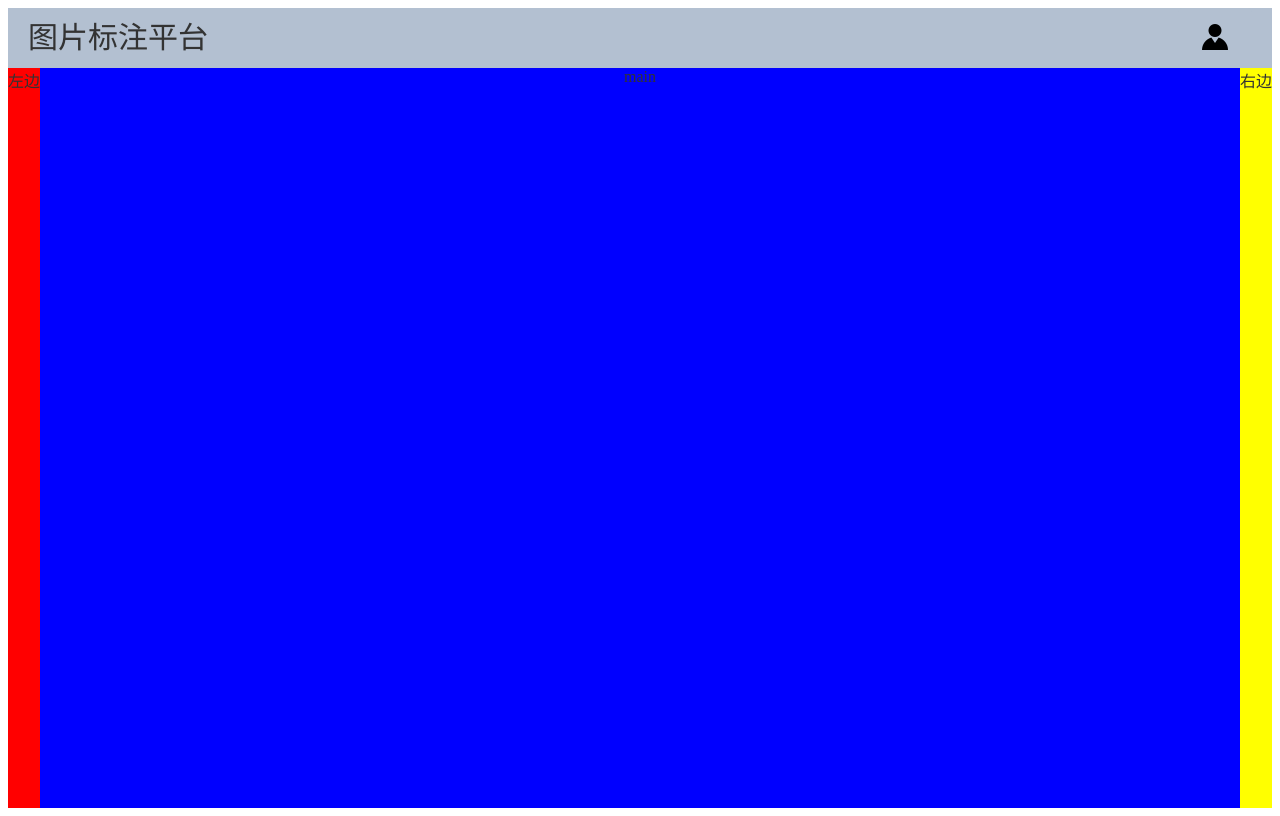
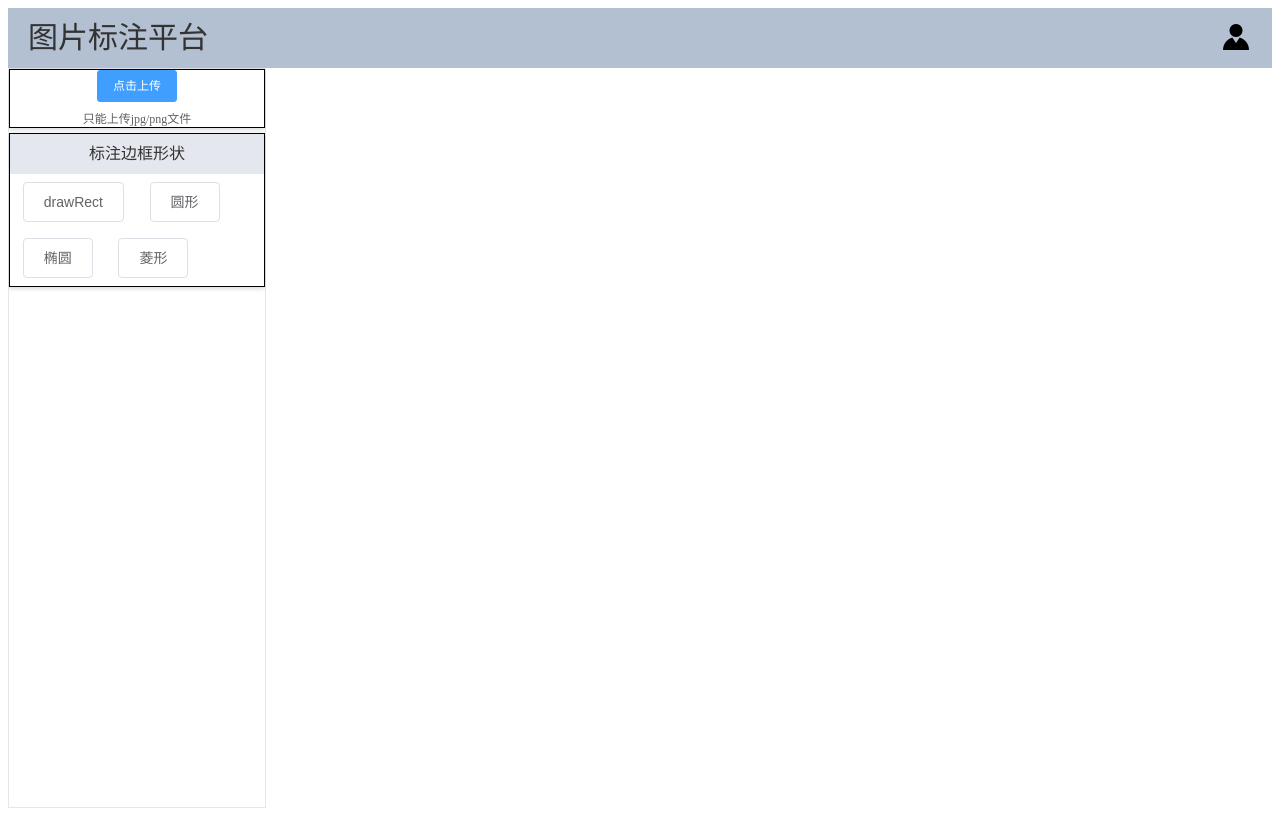
Before and after one commit to ZZ2Z2ZZ22/imageOverlays, a Vue app: page /#/home in a window 1280 px wide. Built offline with nearby package versions, Linux system fonts and the light colour scheme.

Commit message:
update master

```diff
--- a/package.json
+++ b/package.json
@@ -7,7 +7,6 @@
     "build": "vue-cli-service build",
     "test:unit": "vue-cli-service test:unit",
     "lint": "vue-cli-service lint"
-
   },
   "dependencies": {
     "axios": "^0.20.0",
@@ -25,6 +24,7 @@
     "@vue/cli-plugin-vuex": "~4.5.0",
     "@vue/cli-service": "~4.5.0",
     "@vue/test-utils": "^1.0.3",
+    "ailabel": "^4.1.3",
     "babel-eslint": "^10.1.0",
     "babel-plugin-component": "^1.1.1",
     "chai": "^4.1.2",
--- a/src/App.vue
+++ b/src/App.vue
@@ -2,7 +2,14 @@
   <div id="app">
     <el-container>
       <el-header>图片标注平台
-        <el-button type="primary" icon="el-icon-s-custom"></el-button>
+        <el-dropdown class="person" @command="handleCommand" v-if="show">
+           <span class="el-dropdown-link">
+           <i class="el-icon-s-custom"></i>
+          </span>
+          <el-dropdown-menu slot="dropdown">
+            <el-dropdown-item command="logout">退出</el-dropdown-item>
+          </el-dropdown-menu>
+        </el-dropdown>
       </el-header>
       <el-main>
         <router-view></router-view>
@@ -14,7 +21,26 @@
 <script>
 export default {
   name: 'App',
-  components: {
+  components:{
+  },
+  computed:{
+    show(){
+      if(this.$route.path=='/user'){
+        return false;
+      }
+        return true;
+    },
+  },
+  methods:{
+    handleCommand(command) {
+      switch (command) {
+        case "logout": {
+          this.$router.back();
+          break;
+        }
+      }
+    },
+
   }
 }
 </script>
@@ -23,17 +49,15 @@ export default {
 /deep/ .el-container{
   height:100vh;
 }
-.el-button{
-  float:right;
 
-}
-/deep/ .el-button--primary{
+.person{
+  float: right;
   color:black;
   border-color:transparent;
   font-size:4.0vh;
   background-color: #B3C0D1;
-  line-height:35px;
 }
+
 /deep/ .el-header, .el-footer {
   background-color: #B3C0D1;
   color: #333;
--- a/src/router/router.js
+++ b/src/router/router.js
@@ -10,7 +10,7 @@ Vue.use(VueRouter)
 const routes = [
   {
     path: '/',
-    redirect: '/user/login'
+    redirect: '/user'
   },
   {
     path: '/user',
--- a/src/views/Home.vue
+++ b/src/views/Home.vue
@@ -1,44 +1,157 @@
 <template>
   <div class="home">
-    <div class="left">左边</div>
-    <div class="middle">main</div>
-    <div class="right">右边</div>
+    <div class="left">
+      <div class="picBar">
+        <el-upload
+            class="upload-demo"
+            action=""
+            accept="image/jpeg,image/png"
+            :multiple="true"
+            :on-preview="handlePreview"
+            :on-remove="handleRemove"
+            :before-remove="beforeRemove"
+            :before-upload="beforeUpload"
+            :auto-upload="false">
+          <el-button size="small" type="primary">点击上传</el-button>
+          <div slot="tip" class="el-upload__tip">只能上传jpg/png文件</div>
+        </el-upload>
+      </div>
+
+      <div class="boxType">
+        <span>标注边框形状</span>
+        <div class="type">
+          <el-button class="typeButton" v-for="type in types" :key="type.name" @click="chooseType(type.name)">
+            {{type.name}}
+          </el-button>
+        </div>
+      </div>
+    </div>
+    <div class="middle">
+<!--      <MarkImage :img-src="picSrc" :mode="mode"></MarkImage>-->
+
+<!--      暂时放图片-->
+      <img width="80%" height="80%" :src="picSrc.src" alt="" v-if="picVisible">
+    </div>
   </div>
 </template>
 
 <script>
+// import MarkImage from "@/views/Home/MarkImage";
 export default {
-  name: "Home"
+  name: "Home",
+  // components: {MarkImage},
+  data() {
+    return {
+      types:[
+        {name:'drawRect'},
+        {name:'圆形'},
+        {name:'椭圆'},
+        {name:'菱形'},
+      ],
+      mode:'',
+      picSrc: {name:'',src:''},
+      picVisible: false,
+    };
+  },
+  methods: {
+
+    //删除图片
+    handleRemove(file) {
+      if(file.name==this.picSrc.name){
+        this.picSrc.src='';
+        this.picSrc.name='';
+        this.picVisible=false;
+      }
+    },
+
+    // 导入图片后 Base64编码图片
+    handlePreview(file) {
+      if(this.beforeUpload(file)){
+        console.log(file);
+        const reader = new FileReader();
+        reader.readAsDataURL(file.raw);
+        let that=this;
+        reader.onload=function(){
+          that.picVisible=true;
+          that.picSrc.src=reader.result;
+          that.picSrc.name=file.name;
+          let img = new Image();
+          img.src = String(that.picSrc.src);
+          img.onload=function(){
+            console.log("height"+img.height);
+            console.log("width"+img.width);
+          }
+       }
+      }
+
+    },
+
+    beforeRemove(file) {
+      return this.$confirm(`确定移除 ${ file.name }？`);
+    },
+
+    //图片导入大小、格式限制
+    beforeUpload(file) {
+      const isJPG = file.type === 'image/jpeg'||'image/png';
+      // const isLt4M = file.size / 1024 / 1024 < 4;
+      if (!isJPG) {
+        this.$message.error('上传图片只能是 JPG/PNG 格式!');
+      }
+      // if (!isLt4M) {
+      //   this.$message.error('上传图片大小不能超过 4MB!');
+      // }
+      return isJPG;
+    },
+
+    //选择标注框形状
+    chooseType(name){
+      this.mode=name;
+    },
+  },
 }
 </script>
 
 <style scoped>
-.el-header, .el-footer {
-  background-color: #B3C0D1;
-  color: #333;
-  text-align: center;
-  line-height: 60px;
-}
-
 .home{
   display:flex;
   height:100%;
   width:100%;
   padding:0;
   margin:0;
-
 }
 .left{
-  height:100%;
-  background-color:red;
-}
-.right{
-  height:100%;
-  background-color:yellow;
+  width:20vw;
+  background-color:white;
+  box-shadow: 0 2px 4px rgba(0, 0, 0, .12), 0 0 6px rgba(0, 0, 0, .04);
+  border:1px solid #E4E7ED;
 }
 .middle{
   flex:1;
-  height:100%;
-  background-color:blue;
+  background-color:white;
+}
+.picBar{
+  margin-bottom:5px;
+  border:1px solid black;
+  box-shadow: 0 2px 4px rgba(0, 0, 0, .12), 0 0 6px rgba(0, 0, 0, .04);
+}
+.boxType{
+  border:1px solid black;
+  box-shadow: 0 2px 4px rgba(0, 0, 0, .12), 0 0 6px rgba(0, 0, 0, .04);
+}
+.boxType span{
+  background-color:#E4E7ED;
+  display:block;
+  line-height:5vh;
+}
+.boxType .type{
+  overflow:hidden;
+  display:flex;
+  flex-flow: row wrap;
+  align-content: center;
+}
+.type .typeButton{
+  float:left;
+  display:inline-block;
+  margin:1vh 1vw;
 }
 </style>
--- a/src/views/Login.vue
+++ b/src/views/Login.vue
@@ -1,22 +1,20 @@
 <template>
-
   <div class="login">
     <form>
       <div class="label">
         <label for="username">用户名</label>
-        <br/>
         <label for="password">密码</label>
       </div>
       <div class="input">
         <el-input
+            class="userInput"
             placeholder="请输入用户名"
             v-model="username"
             id="username"
             clearable>
         </el-input>
-        <br/>
-
         <el-input
+            class="userInput"
             placeholder="请输入密码"
             v-model="password"
             id="password"
@@ -38,9 +36,6 @@ export default {
     }
   },
   methods:{
-    toRegister(){
-      this.$router.push('/register');
-    },
     toHomePage(){
       this.$router.push('/home');
     }
@@ -50,28 +45,43 @@ export default {
 
 <style scoped>
 .login{
-  width:50vh;
-  margin:2vh 2vh;
+  width:25vw;
+  height:28vh;
+}
+.login form{
+  width:25vw;
+  height:70%;
+  display:flex;
+  margin:2vh 0vw;
 }
 .label{
-  display:inline-block;
-  text-align: center;
+  width:10vw;
+  height:100%;
+  display:flex;
+  align-items:center;
+  flex-flow: column wrap;
+  justify-content: center;
+  font-size:15px;
 }
 .label :first-child{
   position:relative;
-  top:-6.5vh;
+  top:-3.5vh;
+  left:3vw;
 }
-.input{
-  display:inline-block;
+.label :nth-child(2) {
+  position:relative;
+  top:3vh;
+  left:3vw;
 }
 
-/deep/ .el-input{
-  margin:2vh 2vh;
-  width:30vh;
-}
-
-/deep/ .el-button{
-  margin:2vh 2vh;
+.input{
+  margin:0vh 5vw 0 2vw;
+  width:15vw;
+  height:100%;
+  display:flex;
+  align-items:center;
+  flex-flow: row wrap;
+  justify-content: center;
 }
 
 </style>
--- a/src/views/Register.vue
+++ b/src/views/Register.vue
@@ -1,21 +1,20 @@
 <template>
-  <div class="about">
+  <div class="register">
     <form>
       <div class="label">
         <label for="username">用户名</label>
-        <br/>
         <label for="password">密码</label>
       </div>
       <div class="input">
         <el-input
+            class="userInput"
             placeholder="请输入用户名"
             v-model="username"
             id="username"
             clearable>
         </el-input>
-        <br/>
-
         <el-input
+            class="userInput"
             placeholder="请输入密码"
             v-model="password"
             id="password"
@@ -46,30 +45,45 @@ export default {
 
 <style scoped>
 .register{
-  width:50vh;
-  /*border-radius: 4px;*/
-  margin:2vh 2vh;
-  /*box-shadow: 0 2px 4px rgba(0, 0, 0, .12), 0 0 6px rgba(0, 0, 0, .04);*/
+  width:25vw;
+  height:28vh;
+}
+.register form{
+  width:25vw;
+  height:70%;
+  display:flex;
+  margin:2vh 0vw;
+
 }
 .label{
-  display:inline-block;
-  text-align: center;
+  width:10vw;
+  height:100%;
+  display:flex;
+  align-items:center;
+  flex-flow: column wrap;
+  justify-content: center;
+  font-size:15px;
+  float:right;
 }
 .label :first-child{
   position:relative;
-  top:-6.5vh;
+  top:-3.5vh;
+  left:3vw;
 }
-.input{
-  display:inline-block;
+.label :nth-child(2) {
+  position:relative;
+  top:3vh;
+  left:3vw;
 }
 
-/deep/ .el-input{
-  margin:2vh 2vh;
-  width:30vh;
-}
-
-/deep/ .el-button{
-  margin:2vh 2vh;
+.input{
+  margin:0vh 5vw 0 2vw;
+  width:15vw;
+  height:100%;
+  display:flex;
+  align-items:center;
+  flex-flow: row wrap;
+  justify-content: center;
 }
 
 </style>
--- a/src/views/User.vue
+++ b/src/views/User.vue
@@ -17,11 +17,10 @@ name: "User"
 <style scoped>
 .user{
   font-family: "Arial";
-  width:50vh;
+  width:25vw;
   border-radius: 4px;
-  margin:2vh 2vh;
   box-shadow: 0 2px 4px rgba(0, 0, 0, .12), 0 0 6px rgba(0, 0, 0, .04);
-  height:50vh;
+  height:38vh;
 }
 .panel{
   width:100%;
@@ -33,11 +32,11 @@ name: "User"
   text-decoration: none;
 }
 .menu{
-  display: inline-block;
+  display:inline-block;
   box-shadow: 0 2px 4px rgba(0, 0, 0, .12), 0 0 6px rgba(0, 0, 0, .04);
   font-size:25px;
   text-align: center;
-  width:25vh;
+  width:50%;
   height:100%;
 }
 .router-link-exact-active{
```
Also changed, not shown: 1 other file (tests, documents, lock files or other folders).
